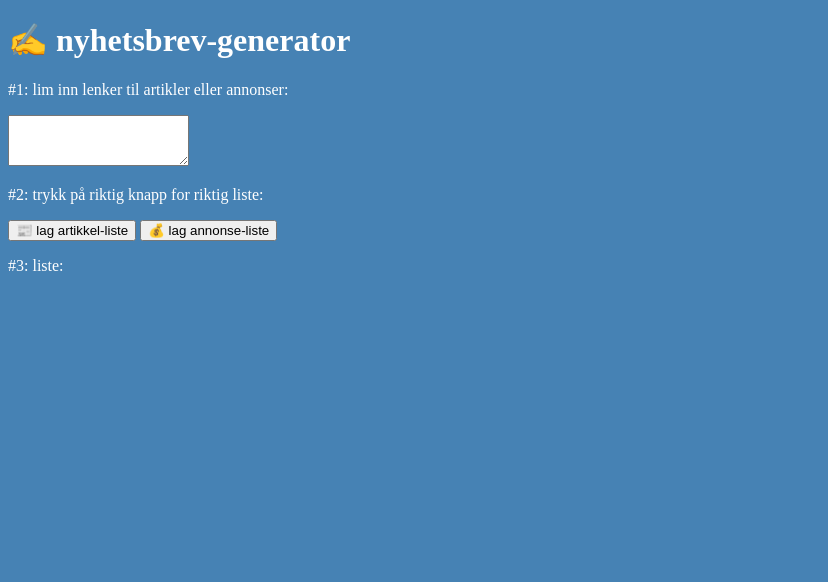
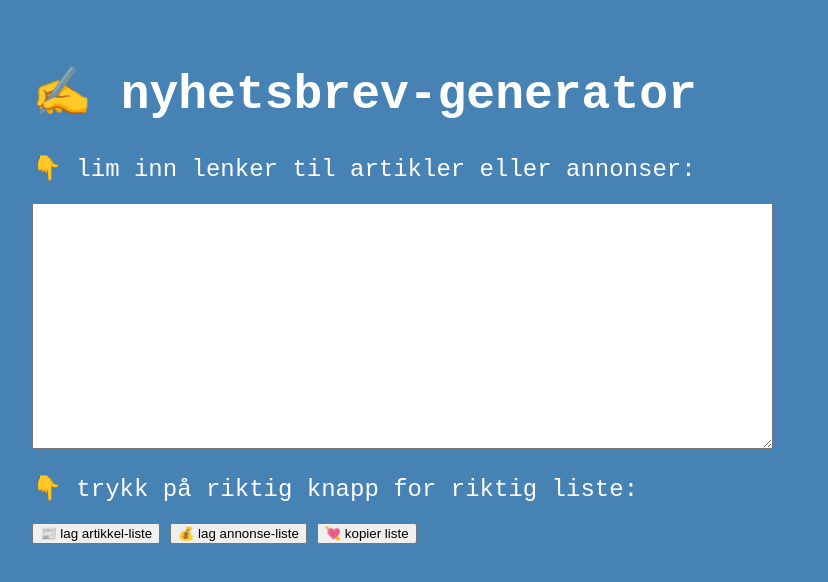
Before and after one commit to tantepose/nyhetsbrev-generator-sveltekit, a SvelteKit app: page / in a window 1280 px wide. Shown: the top 582 px of the page, without its empty margins (0-828 px from the left). Built offline with nearby package versions, Linux system fonts and the light colour scheme.

Commit message:
stiling og kopi-knapp

```diff
--- a/src/routes/+page.svelte
+++ b/src/routes/+page.svelte
@@ -5,13 +5,19 @@
     let textInput // tekst fra bruker
     let items = [] // lista med ting liste ut
     let currentMode // "ad" eller "article", settes fra knapp trykka på
+    let loading = false
+    let listHTML
 
     // start skraping
     function scrape (mode) {
         currentMode = mode
+        loading = true
 
         scrapeURLs(textInput.split("\n"), mode)
-            .then(newItems => items = newItems)
+        .then((newItems) => {
+            items = newItems
+            loading = false
+        })
     }
 
     // faktisk skraping
@@ -41,38 +47,68 @@
         return newItems // ny liste klar
     }
 
+    // kopifunksjon stjælt fra https://stackoverflow.com/questions/36639681/how-to-copy-text-from-a-div-to-clipboard
+    function copyList () {
+        var range = document.createRange();
+        range.selectNode(listHTML);
+        window.getSelection().removeAllRanges();
+        window.getSelection().addRange(range);
+        document.execCommand("copy"); // bør byttes med navigator.clipboard.writeText()
+        window.getSelection().removeAllRanges();
+    }
+
 </script>
 
 <h1>✍ nyhetsbrev-generator</h1>
 
-<p>#1: lim inn lenker til artikler eller annonser:</p>
-<textarea bind:value={textInput} />
+<h2>👇 lim inn lenker til artikler eller annonser:</h2>
+<textarea bind:value={textInput} rows="15" cols="90"/>
 
-<p>#2: trykk på riktig knapp for riktig liste:</p>
+<h2>👇 trykk på riktig knapp for riktig liste:</h2>
 <button on:click={ () => scrape("article")}>📰 lag artikkel-liste</button>
 <button on:click={ () => scrape("ad")}>💰 lag annonse-liste</button>
+<button on:click={ copyList }>💘 kopier liste</button>
 
-<p>#3: liste:</p>
+{#if loading}
+    <p>⏳ laster...</p>
+{/if}
 
-{#if currentMode == "article"}
+<div bind:this={listHTML}>
+    {#if !loading && currentMode == "article"}
         {#each items as item}
-        <a href = {item.url}>{item.title}</a>
+            <b><a href = {item.url}>{item.title}</a></b>
             <p>{item.info}</p>
-        <br><br/>
+            <br>
         {/each}
     {/if}
 
-{#if currentMode == "ad"}
+    {#if !loading && currentMode == "ad"}
         <ul>
             {#each items as item}
                 <li>{item.info}: <a href = {item.url}>{item.title}</a></li>
             {/each}
         </ul>
     {/if}
+</div>
 
 <style>
     :global(body) {
         background-color: steelblue;
+        color: white;
+        font-family: 'Courier New', Courier, monospace;
+        padding: 1.5em;
+    }
+
+    h1 {
+        font-size: 3em;
+    }
+
+    h2 {
+        font-size: 1.5em;
+        font-weight: normal;
+    }
+
+    a {
         color: white;
     }
 
```
Lines whose indentation alone changed are shown as unchanged.
